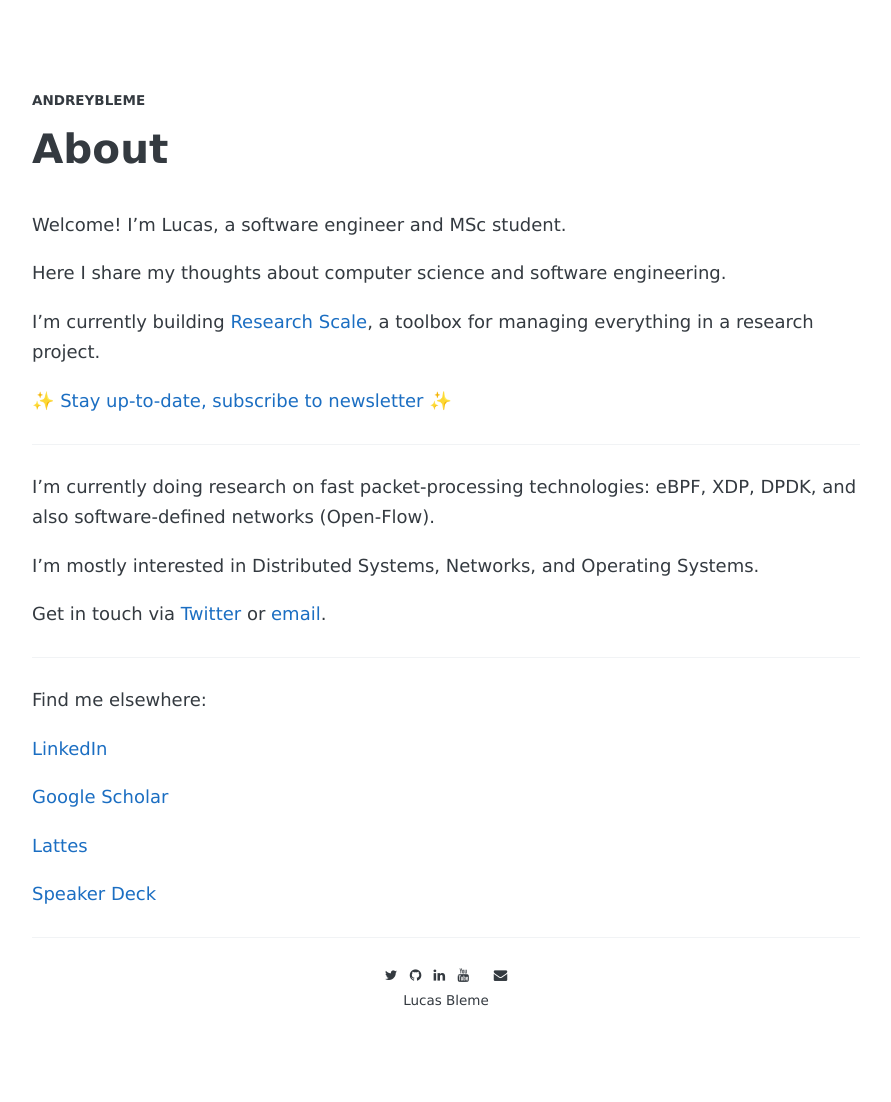
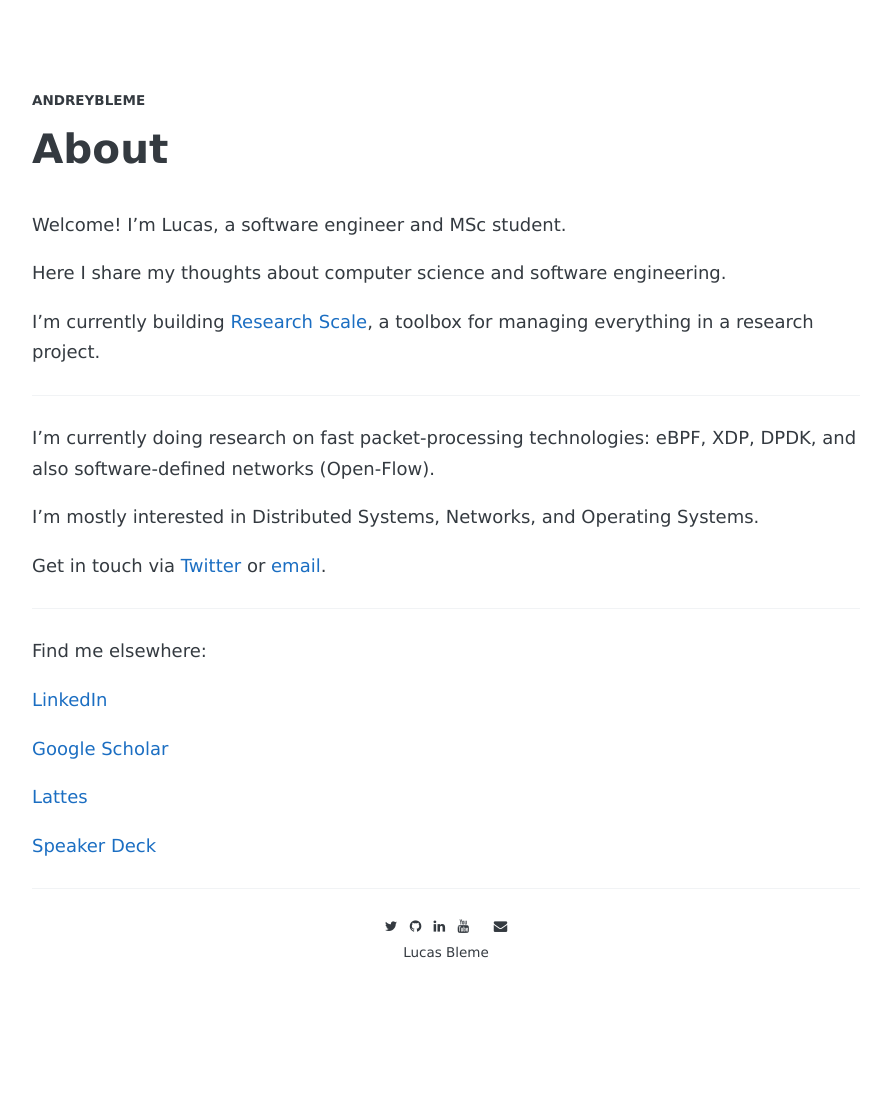
Before and after one commit to andreybleme/andreybleme.github.io, a Jekyll site: the page built from about.md, in a window 1280 px wide. Shown: the whole page, without its empty margins (194-1085 px from the left). Built offline with Jekyll 4.4.1, drawn with Linux system fonts in a browser that asks for light colours; nearby versions of some CDN libraries; some web fonts are replaced; after the commit the page ends 1053 px from its top, so only the background shows below that.

Commit message:
chore: remove newsletter link from about page

```diff
--- a/about.md
+++ b/about.md
@@ -9,8 +9,6 @@ Welcome! I'm Lucas, a software engineer and MSc student.
 Here I share my thoughts about computer science and software engineering.
 
 I'm currently building [Research Scale](https://researchscale.io), a toolbox for managing everything in a research project.
-
-✨ [Stay up-to-date, subscribe to newsletter](https://andreybleme.substack.com/) ✨
 
 ---
 
```
